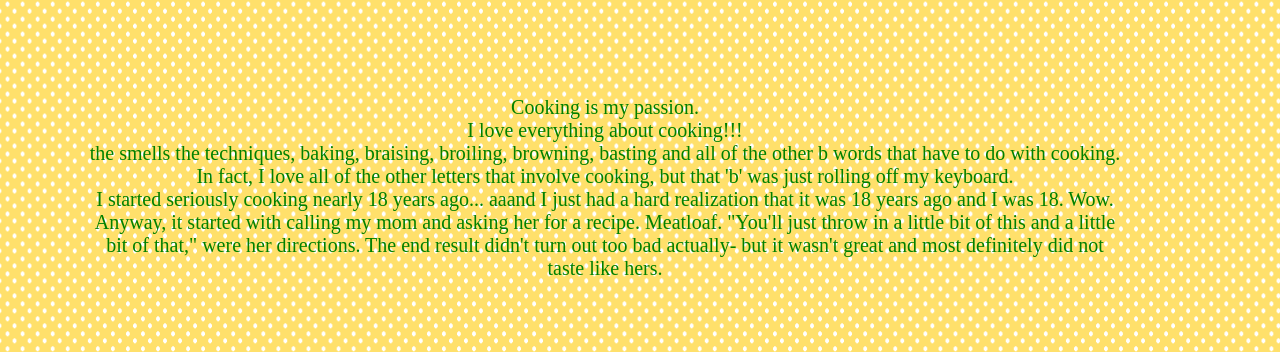
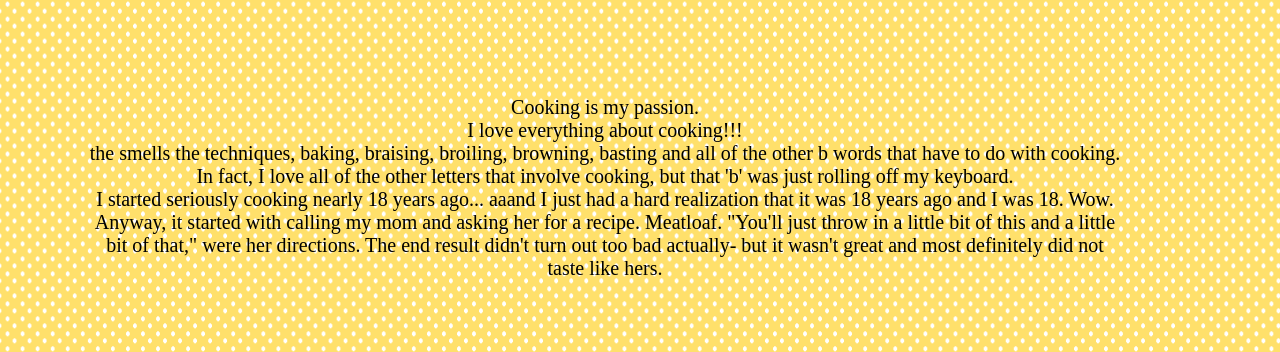
Before and after one commit to corty2987/Graded-Assignment4, a website: page index.html in a window 1280 px wide. Shown: the part 333-685 px from the top of the page. Drawn offline with Linux system fonts and the light colour scheme.

Commit message:
committed again

```diff
--- a/styles.css
+++ b/styles.css
@@ -9,7 +9,6 @@ h1 {
   }
 .mainHeading {
     color: red;
-    k
 }
 
 a:link {
@@ -23,6 +22,7 @@ a:link {
 
 
   }
+
 #funParagraph {
     color: green;
     text-align: center;
@@ -41,8 +41,7 @@ a:link {
     font-size: 15pt;
 }
 p {
-    color: green;
-    text-align: center;
+   text-align: center;
     margin: 8px;
     display: block;
     margin-top: 100px;
```
